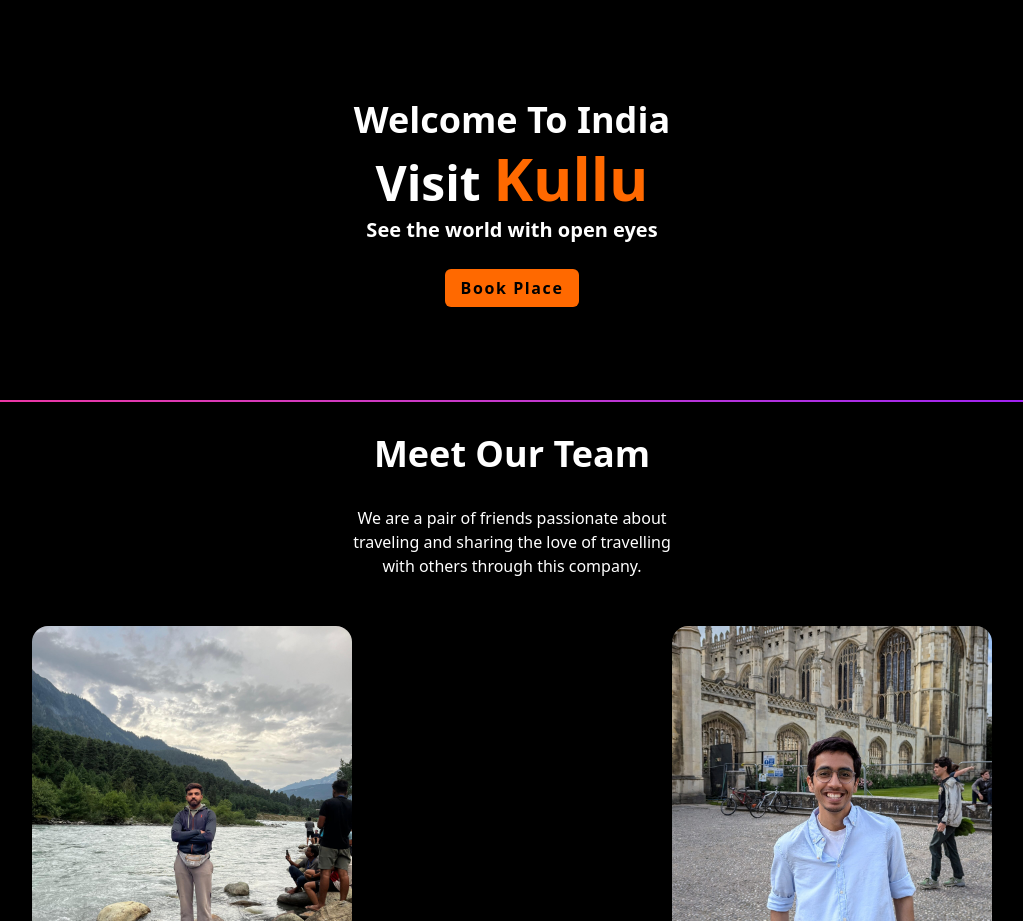
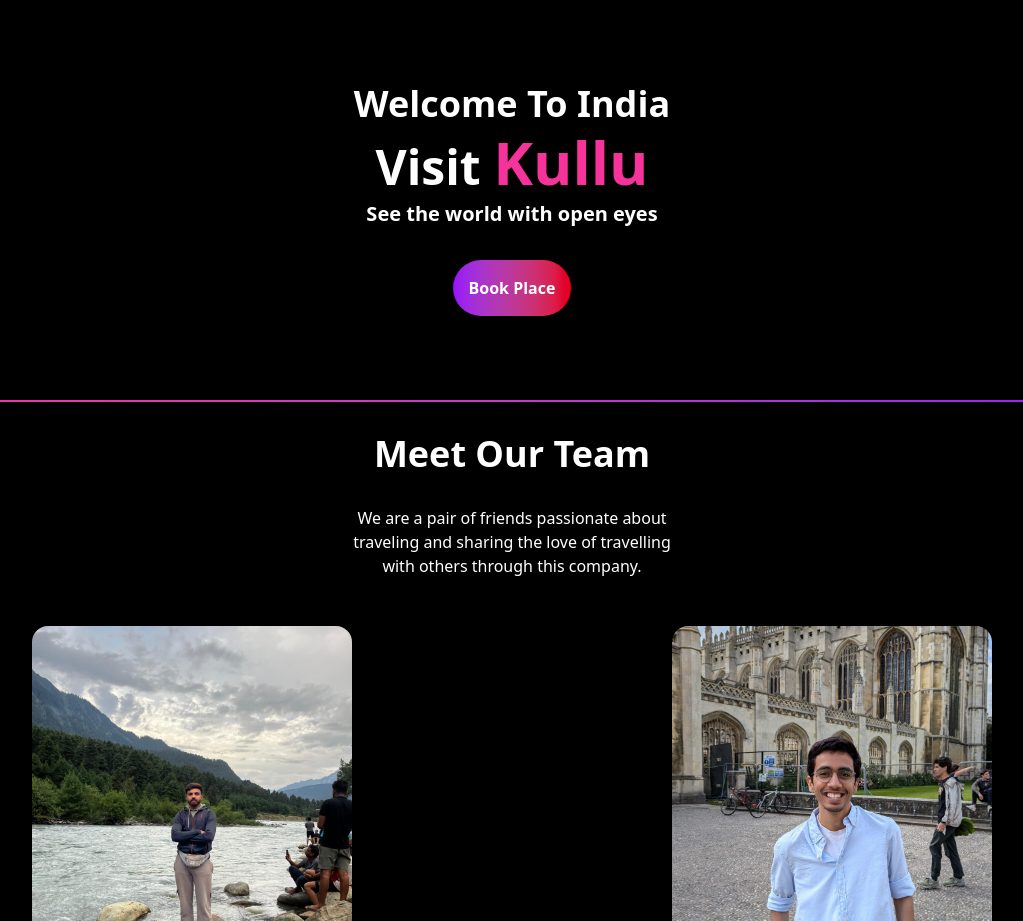
Before and after one commit to gumohh-com/gumohh-com.github.io, a React (Vite) app in the folder client/: page / in a window 1280 px wide. Shown: the part 800-1721 px from the top of the page, without its empty margins (128-1151 px from the left). Built offline with nearby package versions, Linux system fonts and the light colour scheme.

Commit message:
fix color

```diff
--- a/client/src/components/Content.jsx
+++ b/client/src/components/Content.jsx
@@ -1,4 +1,5 @@
 import React, { useState, useEffect } from "react";
+import { NoHoverPillNormalButton } from "./CustomButtons";
 
 const destinations = [
   "Shimla",
@@ -48,7 +49,7 @@ const ContentSection = () => {
         </h5>
         <h1 className="text-white text-5xl font-semibold drop-shadow-md mt-2">
           Visit{" "}
-          <span className="text-orange-500 drop-shadow-md text-6xl">
+          <span className="text-pink-500 drop-shadow-md text-6xl">
             {currentDestination}
           </span>
         </h1>
@@ -56,12 +57,9 @@ const ContentSection = () => {
           See the world with open eyes
         </p>
 
-        <a
-          href="#book"
-          className="px-4 py-2 bg-orange-500 text-black tracking-widest font-bold rounded-md transition duration-500 hover:bg-blue-500 hover:text-white"
-        >
+        <NoHoverPillNormalButton to="/contact">
           Book Place
-        </a>
+        </NoHoverPillNormalButton>
       </div>
     </div>
   );
```
